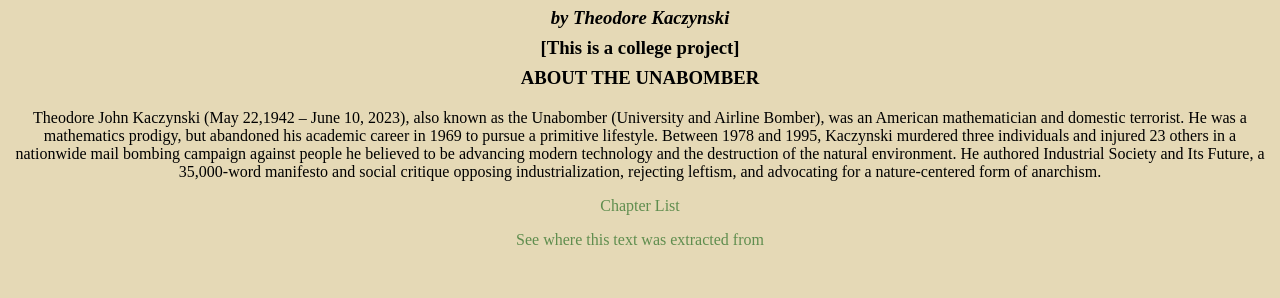
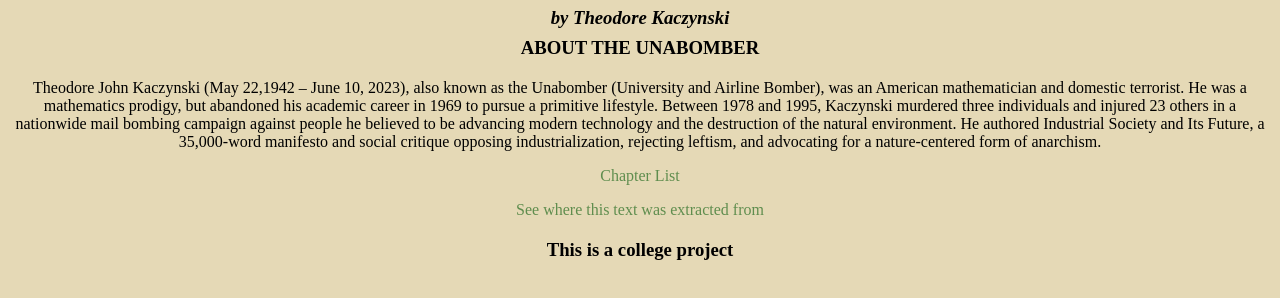
Before and after one commit to Freedom-Club-Website/FreedomClubWebsite, a plain HTML site: page index.html in a window 1280 px wide. Shown: the part 344-642 px from the top of the page. Drawn offline with Linux system fonts and the light colour scheme.

Commit message:
Update index.html

```diff
--- a/index.html
+++ b/index.html
@@ -26,7 +26,7 @@
                 <h3>The unabomber Manifesto &copy;</h3>
                 <h2>INDUSTRIAL SOCIETY AND ITS FUTURE </h2>
                 <h3><i>by Theodore Kaczynski</i></h3>
-                <h3>[This is a college project]</h3>
+
 
             </center>
 
@@ -58,7 +58,10 @@
                 <a href="chapters.html">Chapter List</a>
                 </center>
             </nav>
-            <center><p><a href="https://archive.org/details/kaczynski2/mode/1up">See where this text was extracted from</a>  </p></center>
+            <center>
+                <p><a href="https://archive.org/details/kaczynski2/mode/1up">See where this text was extracted from</a>  </p>
+                <h3>This is a college project</h3>
+            </center>
         </footer>
 
 </body>
```
